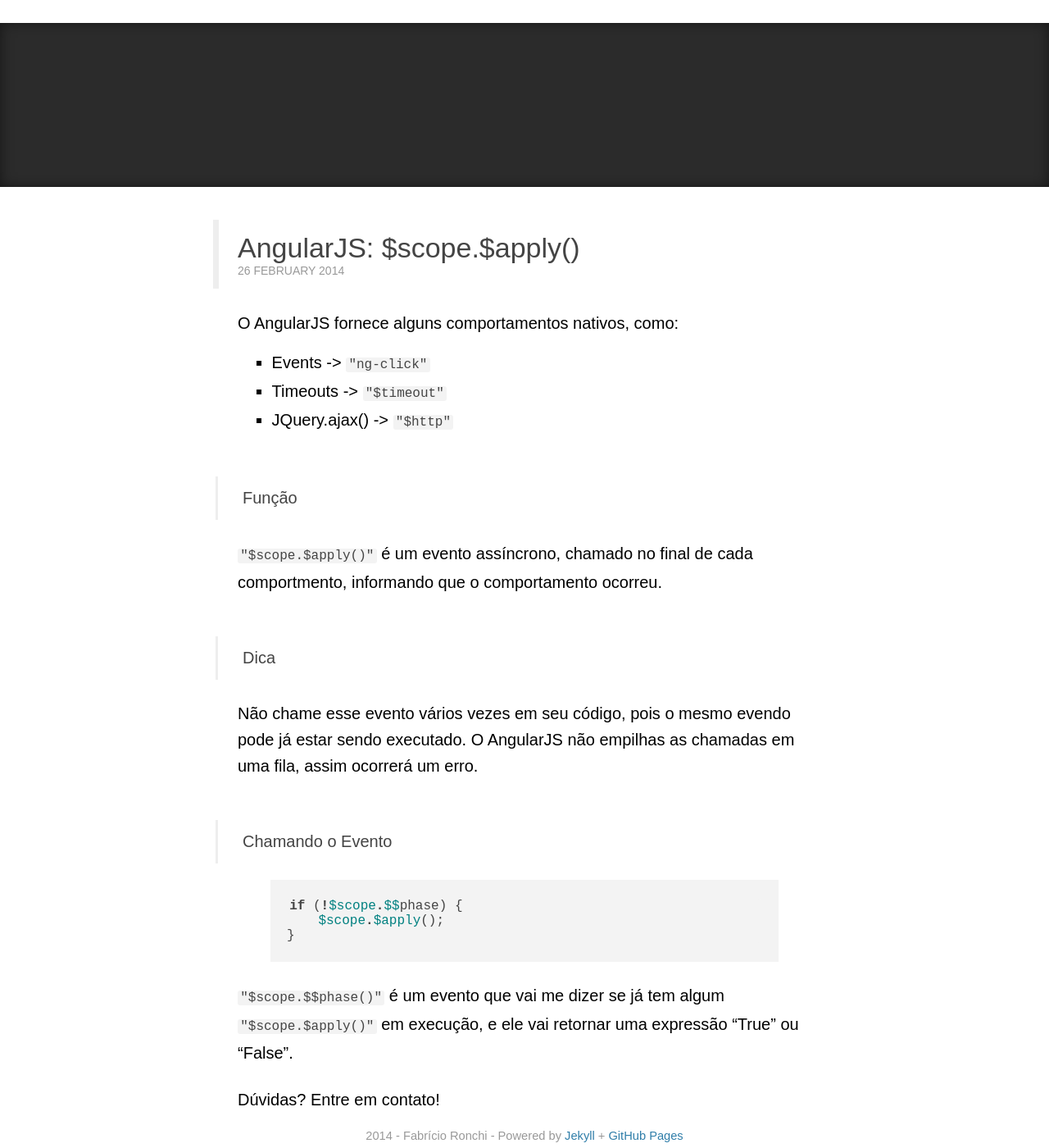
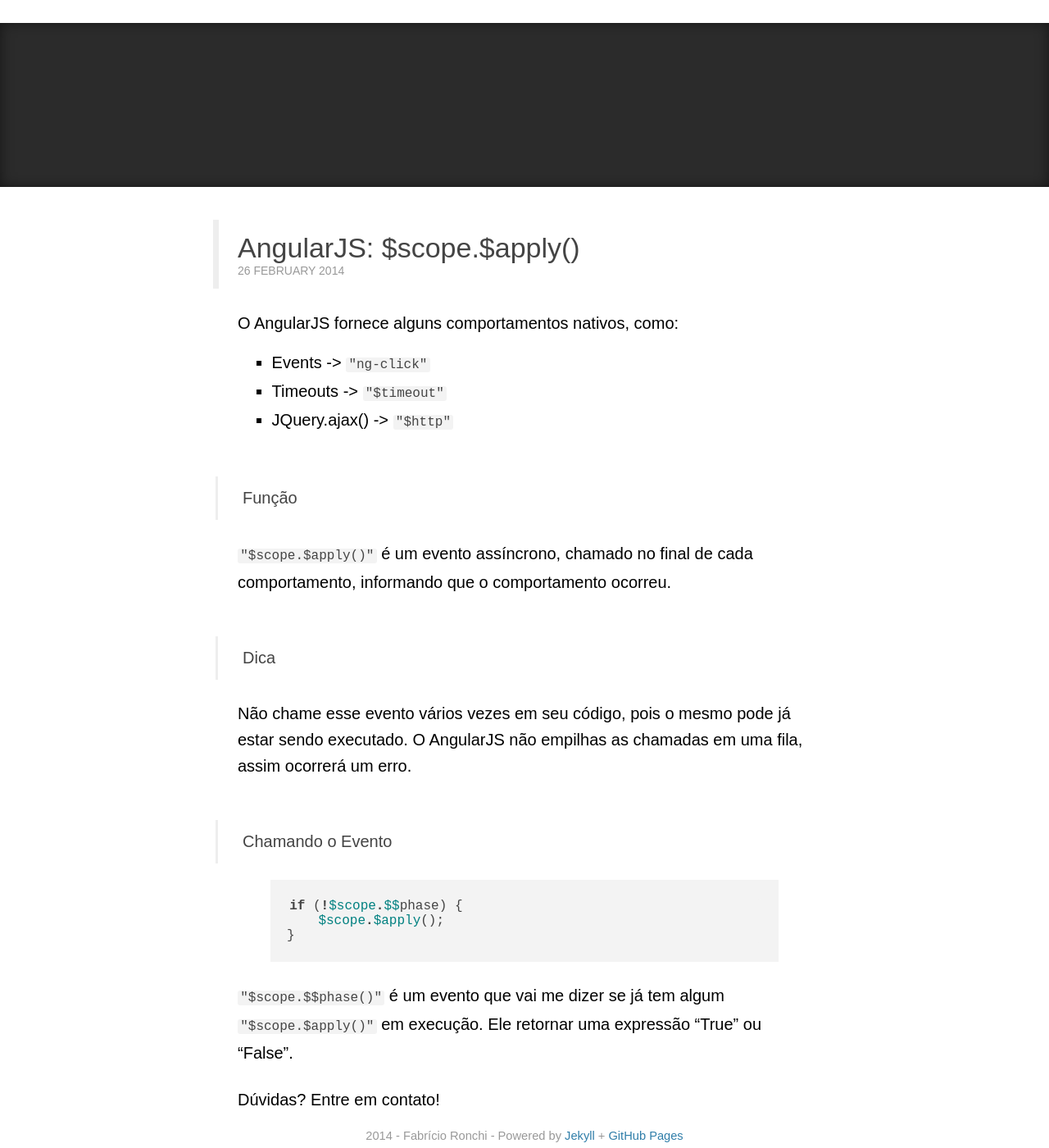
Before and after one commit to fabriciomrkonell/fabriciomrkonell, a Jekyll site: the page built from _posts/2014-02-26-utilizando-o-o$scope.markdown, in a window 1280 px wide and 1400 px high, scrolled down 96 px. Shown: the whole window at 82% size. Built offline with Jekyll 4.4.1, drawn with Linux system fonts in a browser that asks for light colours; some web fonts are replaced; Markdown is read by kramdown in place of the engine named in the settings; comment, search, counter and statistics services are not loaded.

Commit message:
New Post

```diff
--- a/_posts/2014-02-26-utilizando-o-o$scope.markdown
+++ b/_posts/2014-02-26-utilizando-o-o$scope.markdown
@@ -12,10 +12,10 @@
 * JQuery.ajax() -> <code>"$http"</code>
 
 <h3>Função</h3>
-<code>"$scope.$apply()"</code> é um evento assíncrono, chamado no final de cada comportmento, informando que o comportamento ocorreu.
+<code>"$scope.$apply()"</code> é um evento assíncrono, chamado no final de cada comportamento, informando que o comportamento ocorreu.
 
 <h3>Dica</h3>
-Não chame esse evento vários vezes em seu código, pois o mesmo evendo pode já estar sendo executado. O AngularJS não empilhas as chamadas em uma fila, assim ocorrerá um erro.
+Não chame esse evento vários vezes em seu código, pois o mesmo pode já estar sendo executado. O AngularJS não empilhas as chamadas em uma fila, assim ocorrerá um erro.
 
 <h3>Chamando o Evento</h3>
 {% highlight ruby %}
@@ -24,6 +24,6 @@
 }
 {% endhighlight %}
 
-<code>"$scope.$$phase()"</code> é um evento que vai me dizer se já tem algum <code>"$scope.$apply()"</code> em execução, e ele vai retornar uma expressão "True" ou "False".
+<code>"$scope.$$phase()"</code> é um evento que vai me dizer se já tem algum <code>"$scope.$apply()"</code> em execução. Ele retornar uma expressão "True" ou "False".
 
 Dúvidas? Entre em contato!
```
